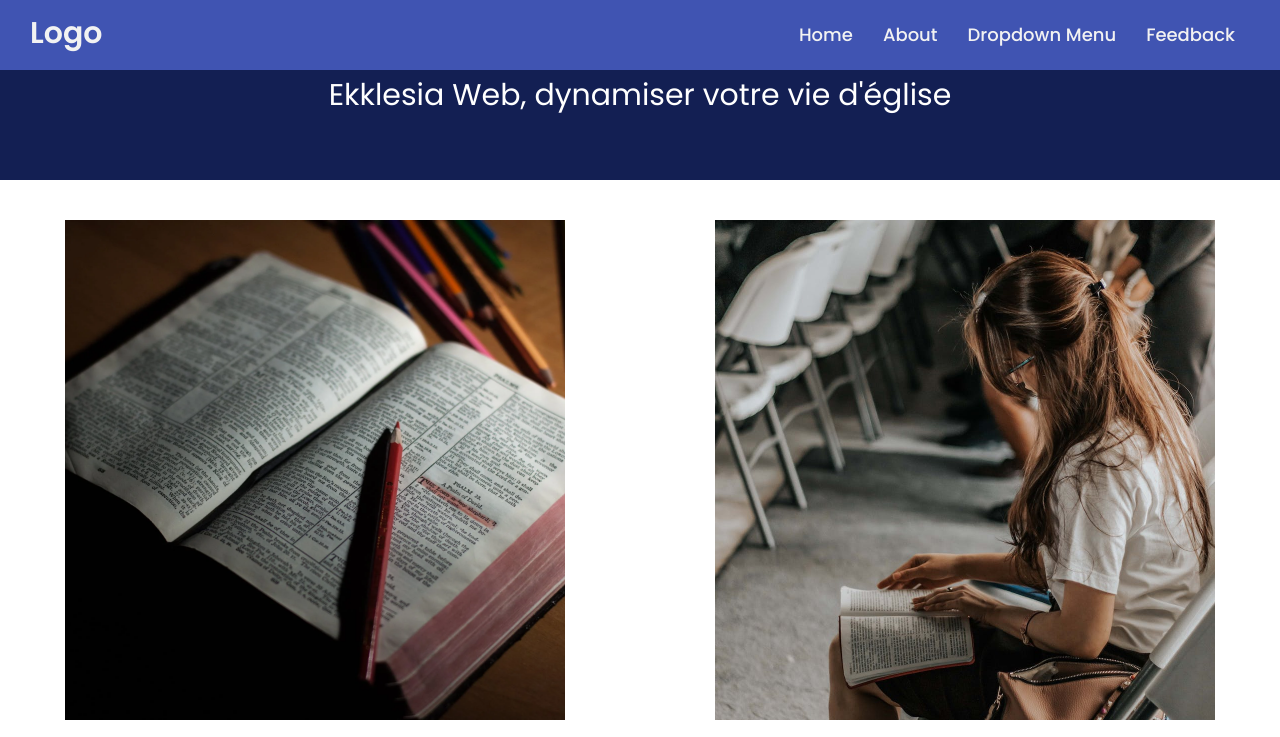
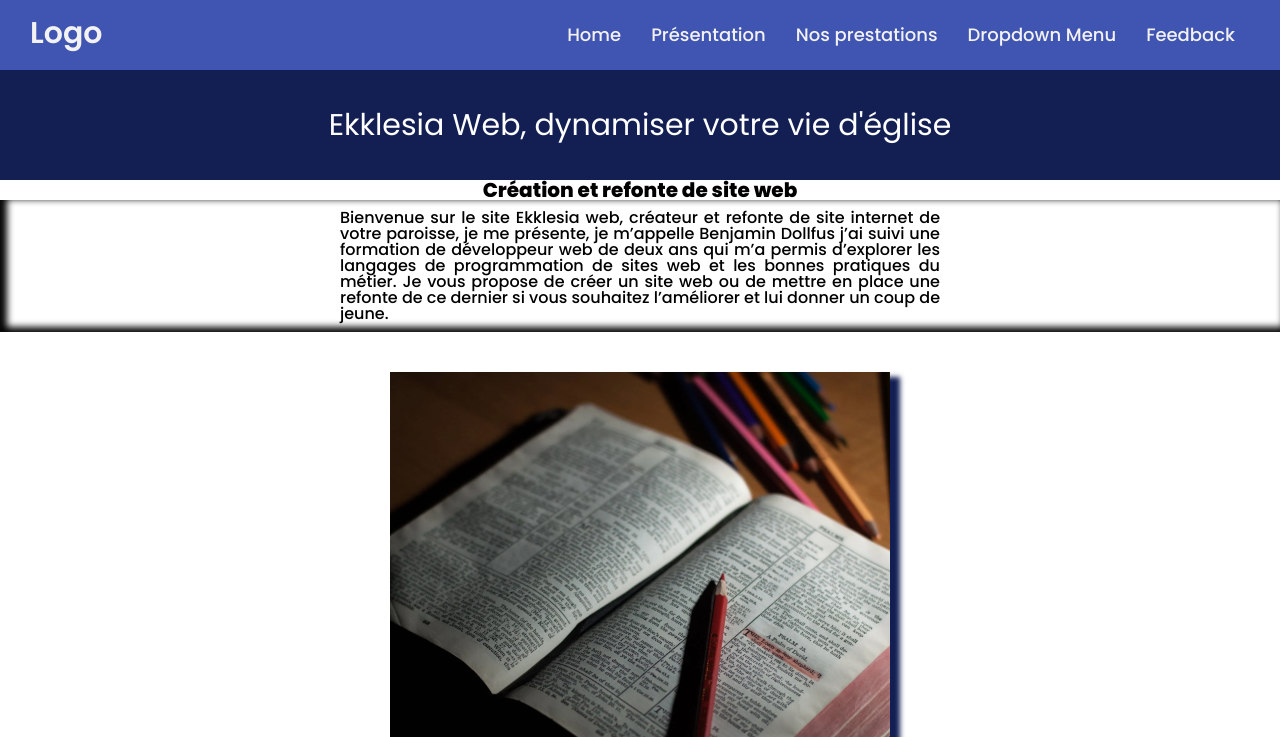
Before and after one commit to Ben43200/Ekklesia-web, a plain HTML site: page Index.html in a window 1280 px wide. Shown: the top 737 px of the page. Drawn offline with Linux system fonts and the light colour scheme.

Commit message:
ajout box-info centré et diverses optimisations

```diff
--- a/Index.html
+++ b/Index.html
@@ -26,7 +26,9 @@
               ><i class="fas fa-times"></i
             ></label>
             <li><a href="#">Home</a></li>
-            <li><a href="#">About</a></li>
+            <li><a href="#">Présentation</a></li>
+            <li><a href="#">Nos prestations</a></li>
+
             <li>
               <a href="#" class="desktop-item">Dropdown Menu</a>
               <input type="checkbox" id="showDrop" />
@@ -92,10 +94,23 @@
       <div class="title-container">
         <h1>Ekklesia Web, dynamiser votre vie d'église</h1>
       </div>
+      <h2>Création et refonte de site web</h2>
+      <div class="box-info">
+        <p>
+          Bienvenue sur le site Ekklesia web, créateur et refonte de site
+          internet de votre paroisse, je me présente, je m’appelle Benjamin
+          Dollfus j’ai suivi une formation de développeur web de deux ans qui
+          m’a permis d’explorer les langages de programmation de sites web et
+          les bonnes pratiques du métier. Je vous propose de créer un site web
+          ou de mettre en place une refonte de ce dernier si vous souhaitez
+          l’améliorer et lui donner un coup de jeune.
+        </p>
+      </div>
       <div class="grid-container">
         <div class="box-image">
           <img src="./bible.webp" alt="bible" />
         </div>
+
         <div class="box-image">
           <img src="./paroissiens.jpeg" alt="bible" />
         </div>
--- a/css/style.scss
+++ b/css/style.scss
@@ -438,10 +438,7 @@ h1 {
   // width: 100%;
   text-align: center;
   // padding: 50px 30px;
-  padding-top: 60px;
-  display: flex;
-  justify-content: center;
-  align-content: center;
+  padding-top: 50px;
 
   @include media(desktop) {
     font-size: 30px;
@@ -469,6 +466,7 @@ main {
   // // grid-template-columns: 2fr;
   // flex-direction: column;
   // justify-content: center;
+  row-gap: 20px;
 }
 
 footer {
@@ -492,6 +490,9 @@ body {
   height: 100vh;
   width: 100vw;
   row-gap: 20px;
+  text-align: justify;
+  margin: 0;
+
   @include media(desktop) {
     // grid-template-areas:
     //   " . navbar ."
@@ -499,6 +500,7 @@ body {
     //   "footer footer footer ";
     // grid-template-columns: 1fr 1240px 1fr;
     //   }
+    padding: 0;
   }
 }
 
@@ -510,6 +512,11 @@ footer {
 .title-container {
   height: 10rem;
   background-color: #131f53;
+  display: flex;
+  justify-content: center;
+  align-content: center;
+  align-items: center;
+  // width: 100vw;
 }
 
 .box-image > img {
@@ -538,8 +545,8 @@ footer {
   grid-gap: 20px;
 
   @include media(desktop) {
-    grid-template-columns: 1fr 1fr;
-    grid-template-rows: 1fr 1fr;
+    // grid-template-columns: 1fr 1fr;
+    grid-template-rows: 1fr 1fr 1fr 1fr;
   }
 }
 .box-image {
@@ -548,4 +555,32 @@ footer {
   justify-content: center;
   align-items: stretch;
   place-self: center;
+  box-shadow: 10px 5px 5px #131f53;
 }
+
+h2 {
+  font-size: 20px;
+  font-weight: 800;
+  text-align: center;
+}
+p {
+  font-weight: 500;
+  // box-shadow: 10px 5px 5px black;
+  // box-shadow: 3px 3px black, -2px 0 5px gray;
+  // box-shadow: 3px 3px 6px 2px rgba(0, 0, 0, 0.99);
+  // box-shadow: inset 5px -3px 7px 2px rgba(0, 0, 0, 0.99);
+  // padding: 10px;
+}
+
+.box-info {
+  box-shadow: inset 5px -3px 7px 2px rgba(0, 0, 0, 0.99);
+  padding: 10px;
+  display: grid;
+  grid-auto-columns: auto;
+  // place-self: center;
+  justify-content: center;
+  @include media(desktop) {
+    // grid-template-columns: 1fr 1fr;
+    grid-auto-columns: 600px;
+  }
+}
```
Also changed, not shown: css/style.css, 1 other file.
